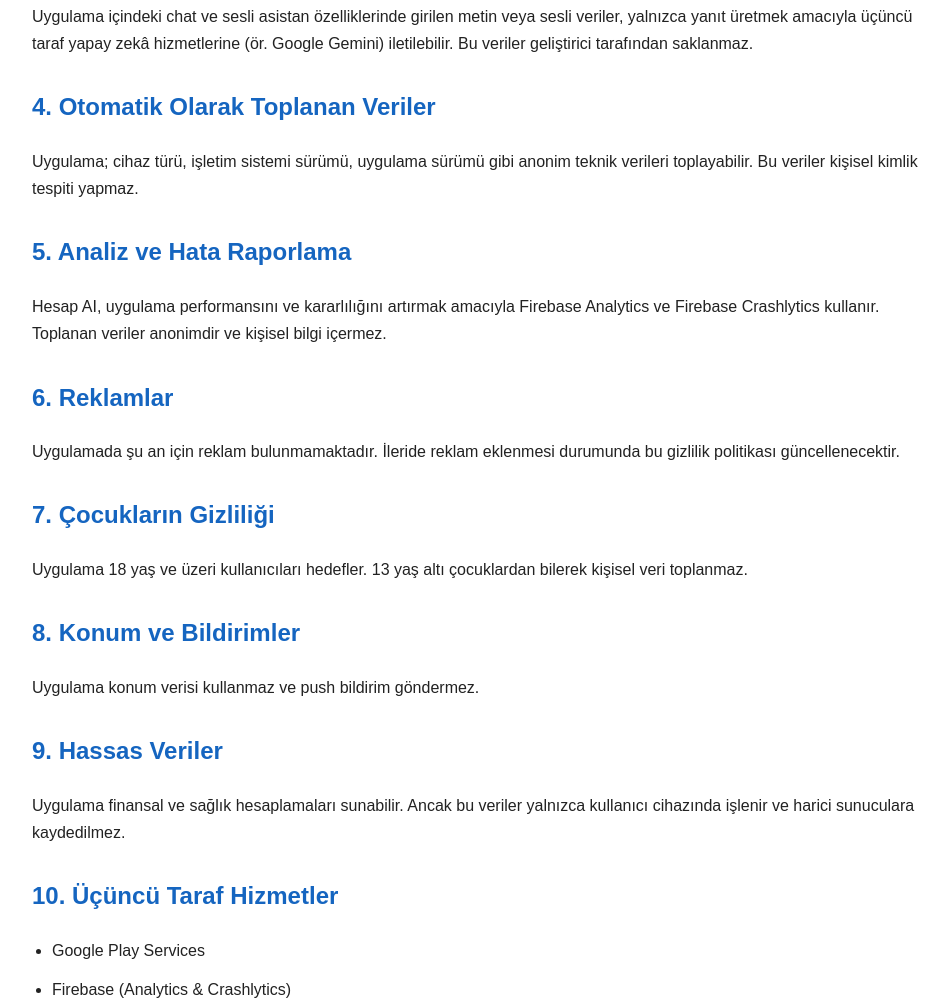
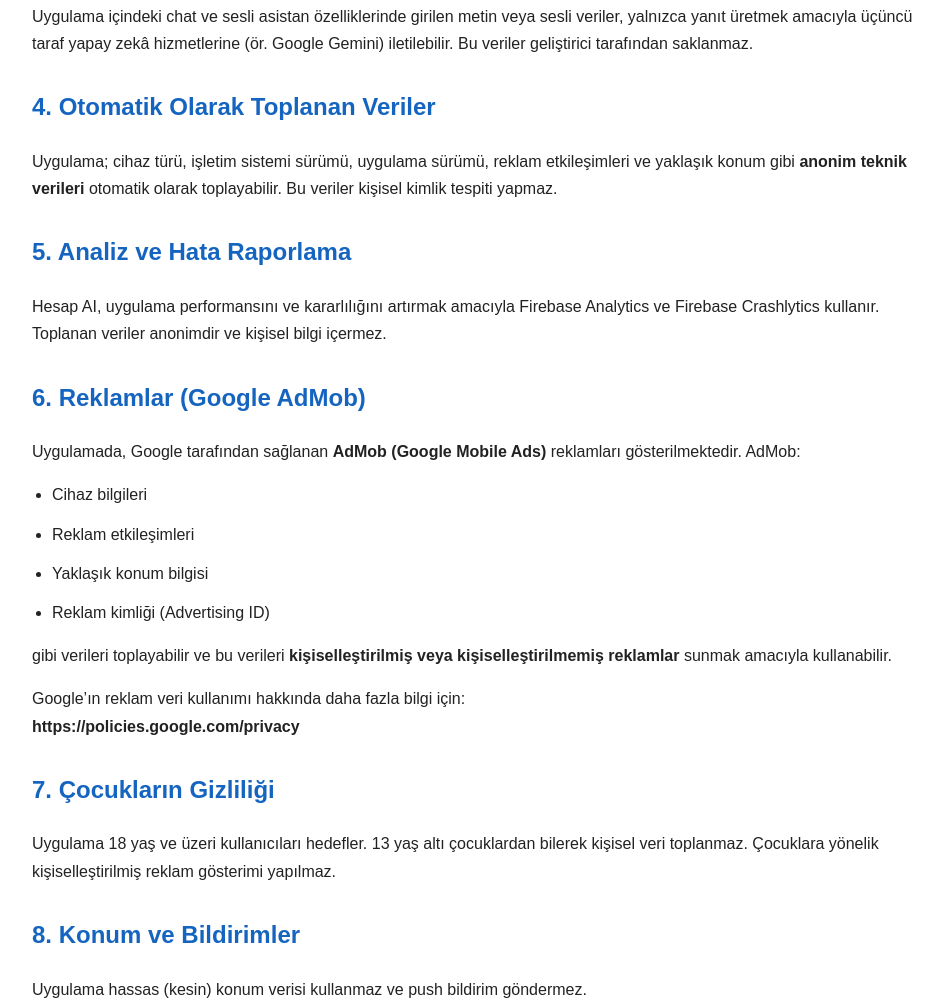
Before and after one commit to ckaya99212-stack/hesap-ai-privacy-policy, a plain HTML site: page index.html in a window 1280 px wide. Shown: the part 768-1774 px from the top of the page, without its empty margins (158-1107 px from the left). Drawn offline with Linux system fonts and the light colour scheme.

Commit message:
Update index.html

```diff
--- a/index.html
+++ b/index.html
@@ -34,7 +34,7 @@
 
 <h1>Gizlilik Politikası – Hesap AI</h1>
 
-<p><strong>Son Güncelleme:</strong> 16 Aralık 2025</p>
+<p><strong>Son Güncelleme:</strong> 21 Aralık 2025</p>
 <p><strong>Geliştirici:</strong> KayaMobile Studio</p>
 <p><strong>İletişim:</strong> ckaya99212@gmail.com</p>
 
@@ -70,8 +70,9 @@ veriler, yalnızca yanıt üretmek amacıyla üçüncü taraf yapay zekâ hizmet
 
 <h2>4. Otomatik Olarak Toplanan Veriler</h2>
 <p>
-Uygulama; cihaz türü, işletim sistemi sürümü, uygulama sürümü gibi anonim teknik
-verileri toplayabilir. Bu veriler kişisel kimlik tespiti yapmaz.
+Uygulama; cihaz türü, işletim sistemi sürümü, uygulama sürümü, reklam etkileşimleri
+ve yaklaşık konum gibi <strong>anonim teknik verileri</strong> otomatik olarak
+toplayabilir. Bu veriler kişisel kimlik tespiti yapmaz.
 </p>
 
 <h2>5. Analiz ve Hata Raporlama</h2>
@@ -81,21 +82,38 @@ Analytics ve Firebase Crashlytics kullanır. Toplanan veriler anonimdir ve
 kişisel bilgi içermez.
 </p>
 
-<h2>6. Reklamlar</h2>
+<h2>6. Reklamlar (Google AdMob)</h2>
 <p>
-Uygulamada şu an için reklam bulunmamaktadır. İleride reklam eklenmesi
-durumunda bu gizlilik politikası güncellenecektir.
+Uygulamada, Google tarafından sağlanan <strong>AdMob (Google Mobile Ads)</strong>
+reklamları gösterilmektedir. AdMob:
+</p>
+<ul>
+  <li>Cihaz bilgileri</li>
+  <li>Reklam etkileşimleri</li>
+  <li>Yaklaşık konum bilgisi</li>
+  <li>Reklam kimliği (Advertising ID)</li>
+</ul>
+<p>
+gibi verileri toplayabilir ve bu verileri <strong>kişiselleştirilmiş veya
+kişiselleştirilmemiş reklamlar</strong> sunmak amacıyla kullanabilir.
+</p>
+
+<p>
+Google’ın reklam veri kullanımı hakkında daha fazla bilgi için:
+<br>
+<strong>https://policies.google.com/privacy</strong>
 </p>
 
 <h2>7. Çocukların Gizliliği</h2>
 <p>
 Uygulama 18 yaş ve üzeri kullanıcıları hedefler. 13 yaş altı çocuklardan bilerek
-kişisel veri toplanmaz.
+kişisel veri toplanmaz. Çocuklara yönelik kişiselleştirilmiş reklam gösterimi
+yapılmaz.
 </p>
 
 <h2>8. Konum ve Bildirimler</h2>
 <p>
-Uygulama konum verisi kullanmaz ve push bildirim göndermez.
+Uygulama hassas (kesin) konum verisi kullanmaz ve push bildirim göndermez.
 </p>
 
 <h2>9. Hassas Veriler</h2>
@@ -107,6 +125,7 @@ kullanıcı cihazında işlenir ve harici sunuculara kaydedilmez.
 <h2>10. Üçüncü Taraf Hizmetler</h2>
 <ul>
   <li>Google Play Services</li>
+  <li>Google AdMob (Google Mobile Ads)</li>
   <li>Firebase (Analytics & Crashlytics)</li>
   <li>Üçüncü taraf yapay zekâ hizmetleri</li>
 </ul>
```
